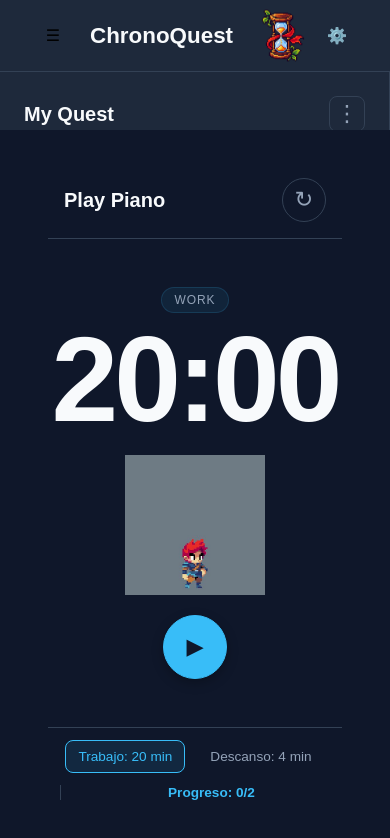
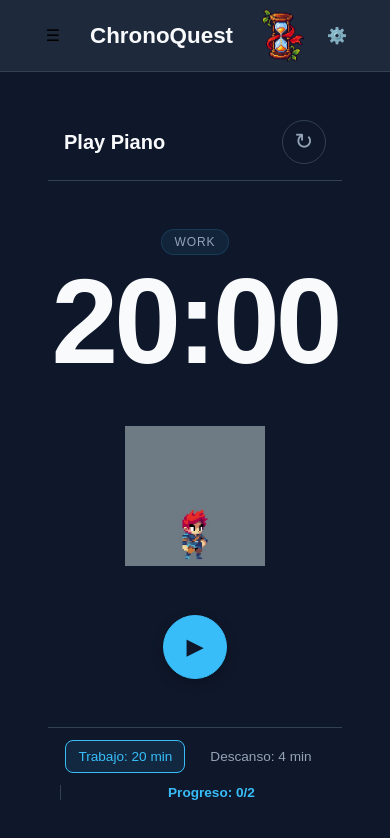
Before and after one commit to Neiyher/pomodoro, a React (Vite) app: page / in a window 390 px wide. Shown: the top 838 px of the page. Built offline with nearby package versions, Linux system fonts and the light colour scheme.

Commit message:
style: add mobile sidebar drawer

```diff
--- a/src/App.tsx
+++ b/src/App.tsx
@@ -31,6 +31,7 @@ function App() {
   const [isCreateModalOpen, setIsCreateModalOpen] = useState(false);
   const [isEditMode, setIsEditMode] = useState(false)
   const [editingPomodoro, setEditingPomodoro] = useState<Pomodoro | null>(null);
+  const [isSidebarOpen, setIsSidebarOpen] = useState(false);
 
   function handleCreatePomodoro(newPomodoro: Pomodoro) {
     setPomodoros((prev) => [...prev, newPomodoro]);
@@ -76,7 +77,8 @@ function App() {
 
   return (
     <div className='app'>
-      <Header/>
+      <Header
+      setIsSidebarOpen={setIsSidebarOpen}/>
       <main className='appContainer'>
         <Sidebar
           pomodoros={pomodoros}
@@ -86,7 +88,8 @@ function App() {
           onDeletePomodoro={handleDeletePomodoro}
           isEditMode={isEditMode}
           setIsEditMode={setIsEditMode}
-          onEditPomodoro={handleEditPomodoro}/>
+          onEditPomodoro={handleEditPomodoro}
+          isSidebarOpen={isSidebarOpen}/>
         <PomodoroPlayer
           pomodoro={selectedPomodoro}/>
 
--- a/src/components/Header/Header.tsx
+++ b/src/components/Header/Header.tsx
@@ -1,14 +1,23 @@
 import "./Header.css";
 import icon from '../../assets/icons/icon32px.png'
 
-export default function Header() {
+type HeaderProps = {
+    setIsSidebarOpen: React.Dispatch<React.SetStateAction<boolean>>;
+};
+
+export default function Header({ setIsSidebarOpen }: HeaderProps) {
     return (
         <header className="header">
             <div className="header__left">
-            <button className="header__menuButton">
+                <button
+                    className="header__menuButton"
+                    onClick={() => setIsSidebarOpen(prev => !prev)}
+                >
                     ☰
                 </button>
+
                 <h1 className="header__title">ChronoQuest</h1>
+
                 <img className="icon" src={icon} alt="" />
             </div>
 
--- a/src/components/Sidebar/Sidebar.css
+++ b/src/components/Sidebar/Sidebar.css
@@ -89,3 +89,29 @@
 
     margin-top: 1rem;
 }
+@media (max-width: 768px) {
+    .sidebarContainer {
+        position: absolute;
+
+        top: 0;
+        left: 0;
+
+        width: 100%;
+        height: 100%;
+
+        z-index: 10;
+
+        transform: translateY(-100%);
+        transition: transform 0.3s ease;
+
+        overflow: hidden;
+    }
+
+    .sidebarContainer.open {
+        transform: translateY(0);
+    }
+    .appContainer {
+        grid-template-columns: 1fr;
+        position: relative;
+    }
+}
--- a/src/components/Sidebar/Sidebar.tsx
+++ b/src/components/Sidebar/Sidebar.tsx
@@ -13,12 +13,13 @@ type SidebarPorps = {
     isEditMode: boolean;
     setIsEditMode: React.Dispatch<React.SetStateAction<boolean>>;
     onEditPomodoro: (pomodoro: Pomodoro) => void;
+    isSidebarOpen: boolean;
 }
 
-export default function Sidebar({pomodoros,setSelectedPomodoro,selectedPomodoro,setIsCreateModalOpen, onDeletePomodoro, setIsEditMode, isEditMode, onEditPomodoro}:SidebarPorps){
+export default function Sidebar({pomodoros,setSelectedPomodoro,selectedPomodoro,setIsCreateModalOpen, onDeletePomodoro, setIsEditMode, isEditMode, onEditPomodoro, isSidebarOpen}:SidebarPorps){
 
     return(
-        <div className="sidebarContainer">
+        <div className={`sidebarContainer ${isSidebarOpen ? "open" : ""}`}>
             <div className="sidebarHeader">
                 <h2 className="sidebarTitle">My Quest</h2>
                 <ButtonEdit setIsEditMode={setIsEditMode}/>
```
Lines whose indentation alone changed are shown as unchanged.
